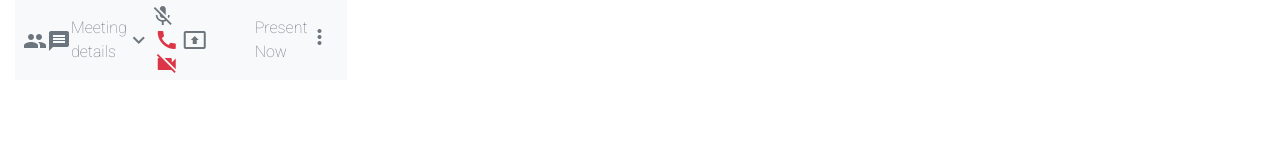
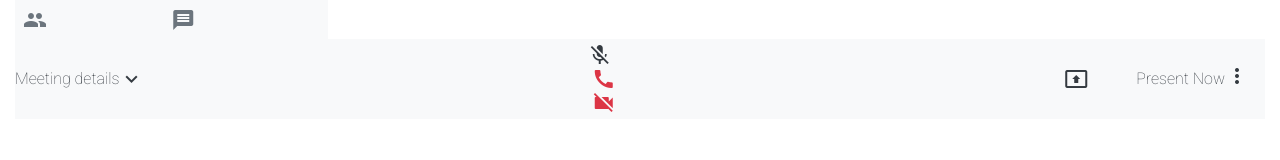
Before and after one commit to yasithWimukthi/google-meet-clone, a website: page index.html in a window 1280 px wide. Drawn offline with Linux system fonts and the light colour scheme.

Commit message:
create index page

```diff
--- a/index.html
+++ b/index.html
@@ -44,24 +44,26 @@
             <div class="top-left-chat-wrap pt-2 cursor-pointer">
                 <span class="material-icons">message</span>
             </div>
-            <div class="top-left-time-wrap bg-light m-0 d-flex justify-content-between align-items-center">
-                <div class="bottom-left d-flex" style="height: 10vh">
+            <div class="top-left-time-wrap"></div>
+        </div>
+        <div class="g-bottom bg-light m-0 d-flex justify-content-between align-items-center">
+            <div class="bottom-left d-flex text-dark" style="height: 10vh">
                 <div class="display-center cursor-pointer meeting-details-button">
                     Meeting details <span class="material-icons">keyboard_arrow_down</span>
                 </div>
             </div>
-                <div class="bottom-middle" >
+            <div class="bottom-middle">
                 <div class="mic-toggle-wrap action-icon-style display-center mr-2 cursor-pointer" id="micMuteUnmute">
-                        <span class="material-icons">mic_off</span>
+                    <span class="material-icons text-dark">mic_off</span>
                 </div>
-                    <div class="end-call-wrap action-icon-style display-center  cursor-pointer" >
+                <div class="end-call-wrap action-icon-style display-center  cursor-pointer">
                     <span class="material-icons text-danger">call</span>
                 </div>
-                    <div class="end-call-wrap action-icon-style display-center  cursor-pointer" >
+                <div class="end-call-wrap action-icon-style display-center  cursor-pointer">
                     <span class="material-icons text-danger">videocam_off</span>
                 </div>
             </div>
-                <div class="bottom-right d-flex justify-content-center align-items-center mr-3" style="height: 10vh">
+            <div class="bottom-right d-flex justify-content-center align-items-center mr-3 text-dark" style="height: 10vh">
                 <div class="present-now-wrap d-flex justify-content-center flex-column align-items-center mr-5 cursor-pointer">
                     <span class="material-icons">present_to_all</span>
                 </div>
@@ -74,10 +76,7 @@
             </div>
         </div>
     </div>
-    </div>
-    <div class="g-bottom">
 
-    </div>
 </main>
 </body>
 </html>
```
Lines whose indentation alone changed are shown as unchanged.
